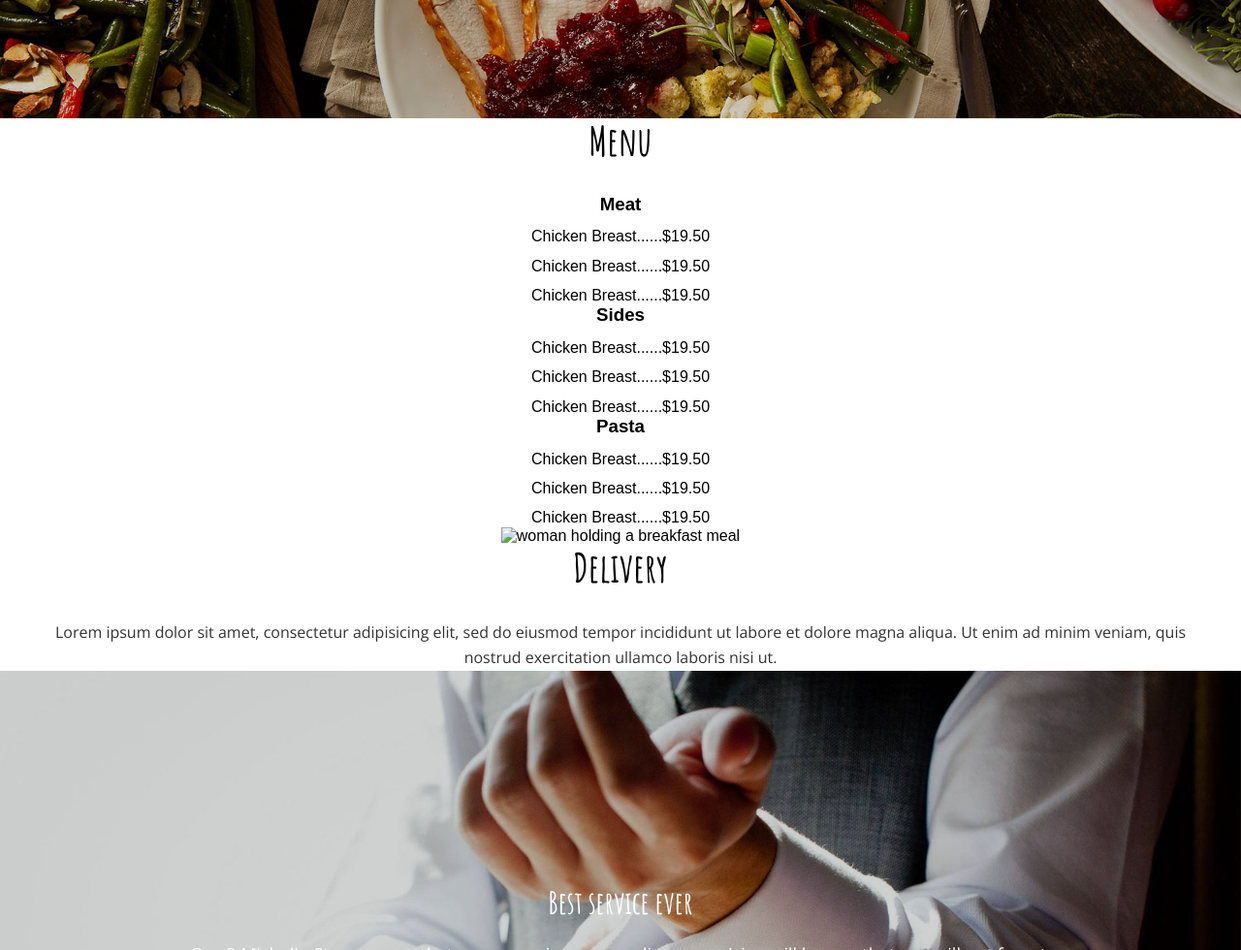
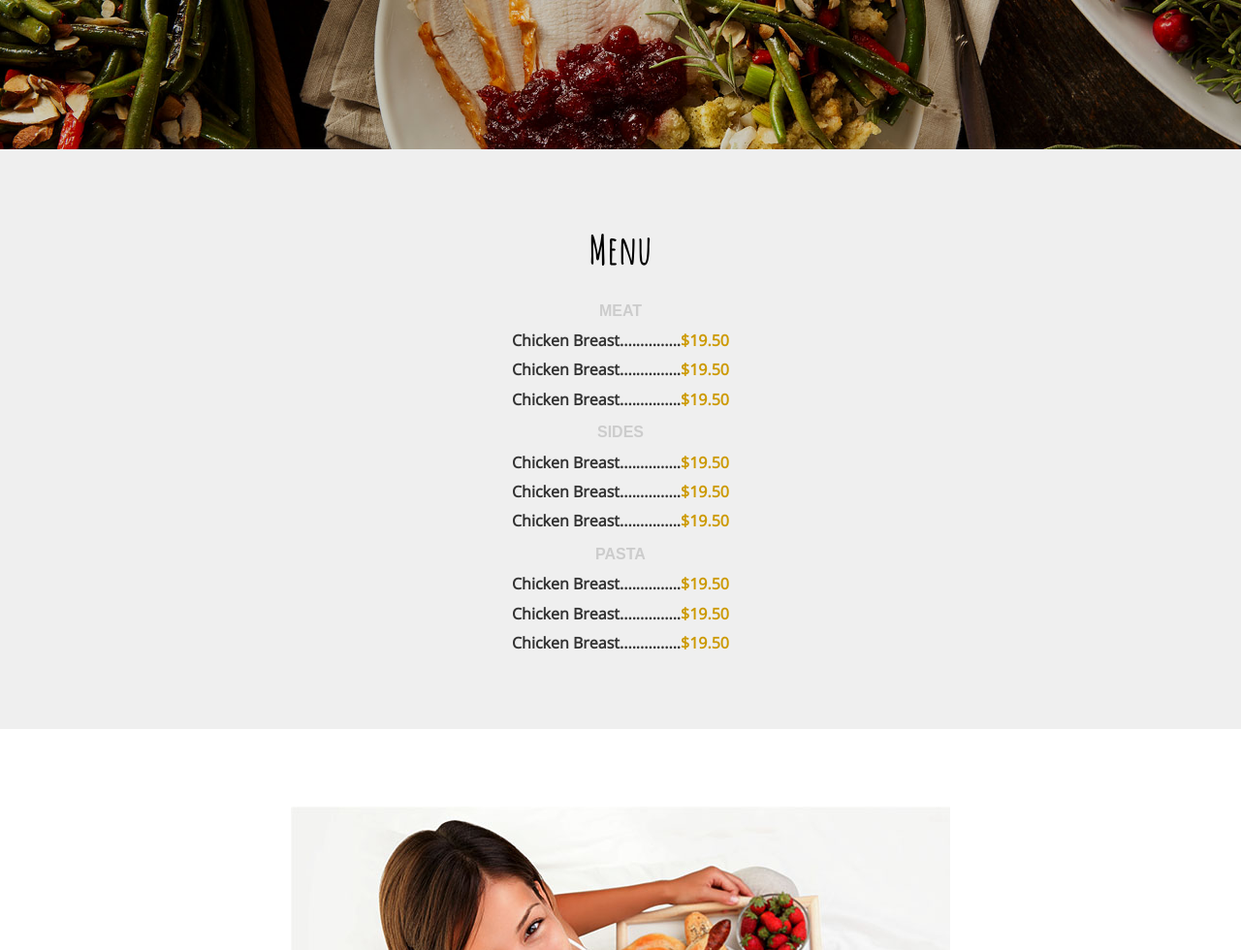
Before and after one commit to RhavilaMelo/Restaurant-website, a plain HTML site: page index.html in a window 1280 px wide. Shown: the part 1820-2800 px from the top of the page at 97% size. Drawn offline with nearby package versions, Linux system fonts and the light colour scheme.

Commit message:
Adding styles
Added styles to both menu and delivery sections

```diff
--- a/index.html
+++ b/index.html
@@ -76,21 +76,21 @@
       <div class="col">
         <h2>Menu</h2>
         <h3>Meat</h3>
-        <p>Chicken Breast......$19.50</p>
-        <p>Chicken Breast......$19.50</p>
-        <p>Chicken Breast......$19.50</p>
+        <p>Chicken Breast...............<span>$19.50</span></p>
+        <p>Chicken Breast...............<span>$19.50</span></p>
+        <p>Chicken Breast...............<span>$19.50</span></p>
       </div>
       <div class="col">
         <h3>Sides</h3>
-        <p>Chicken Breast......$19.50</p>
-        <p>Chicken Breast......$19.50</p>
-        <p>Chicken Breast......$19.50</p>
+        <p>Chicken Breast...............<span>$19.50</span></p>
+        <p>Chicken Breast...............<span>$19.50</span></p>
+        <p>Chicken Breast...............<span>$19.50</span></p>
       </div>
       <div class="col">
         <h3>Pasta</h3>
-        <p>Chicken Breast......$19.50</p>
-        <p>Chicken Breast......$19.50</p>
-        <p>Chicken Breast......$19.50</p>
+        <p>Chicken Breast...............<span>$19.50</span></p>
+        <p>Chicken Breast...............<span>$19.50</span></p>
+        <p>Chicken Breast...............<span>$19.50</span></p>
       </div>
 
     </div>
@@ -101,11 +101,12 @@
   <section class="delivery">
     <div class="container grid">
       <div class="col">
-        <img src="" alt="woman holding a breakfast meal">
+        <img src="img/img2.jpg" alt="woman holding a breakfast meal">
       </div>
       <div class="col">
         <h2>Delivery</h2>
         <p class="dark">Lorem ipsum dolor sit amet, consectetur adipisicing elit, sed do eiusmod tempor incididunt ut labore et dolore magna aliqua. Ut enim ad minim veniam, quis nostrud exercitation ullamco laboris nisi ut.</p>
+        <a href="" class="btn btn--light">Order now</a>
       </div>
 
     </div>
--- a/sass/abstracts/_colors.sass
+++ b/sass/abstracts/_colors.sass
@@ -3,6 +3,7 @@ $black: #000000
 $menu-headings: #cccccc
 $menu-accent: #cc9900
 $menu: #333333
+$menu-bg: #efefef
 $yellow: #ffcc00
 
 $text-main: #0a0a0a
--- a/sass/base/_typography.sass
+++ b/sass/base/_typography.sass
@@ -10,6 +10,7 @@ h1
 
 h2
   font-size: 2.57142857rem
+  margin-top: 2rem
 
 h4
   font-size: 2.25rem
--- /dev/null
+++ b/sass/layout/_delivery.sass
@@ -0,0 +1,2 @@
+.delivery
+  padding: 10vh 0
--- /dev/null
+++ b/sass/layout/_menu.sass
@@ -0,0 +1,19 @@
+.menu
+  background-color: $menu-bg
+  padding: 10vh 0
+
+  h2
+    margin-top: 0
+  h3
+    color: $menu-headings
+    font-size: 1rem
+    text-transform: uppercase
+  h3:first-child
+    margin-top: 1rem
+  p
+    font-family: Open Sans
+    color: $menu
+    font-weight: bolder
+
+  span
+    color: $menu-accent
--- a/sass/main.sass
+++ b/sass/main.sass
@@ -13,6 +13,8 @@
 @import "layout/hero"
 @import "layout/home-about"
 @import "layout/specialty"
+@import "layout/menu"
+@import "layout/delivery"
 @import "layout/service"
 @import "layout/footer"
 // 5. Components
```
Also changed, not shown: css/main.css, img/img2.jpg (added).
